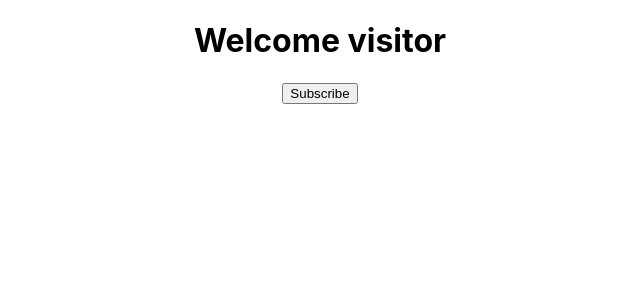
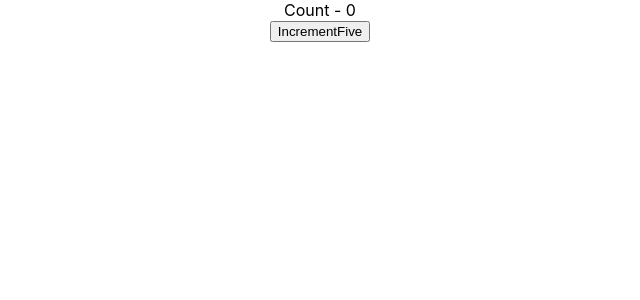
Before and after one commit to Daemusin12/ReactJS, a React (Create React App) app in the folder hello-world/: page / in a window 1280 px wide. Shown: the top 300 px of the page, without its empty margins (320-960 px from the left). Built offline with nearby package versions, Linux system fonts and the light colour scheme.

Commit message:
setState

```diff
--- a/hello-world/src/App.js
+++ b/hello-world/src/App.js
@@ -1,9 +1,10 @@
 import React, { Component } from 'react';
 import './App.css';
+import Counter from './components/Counter';
 // import Greet from './components/Greet'
 // import Welcome from './components/Welcome';
 // import Hello from './components/Hello';
-import Message from './components/Message';
+// import Message from './components/Message';
 
 
 
@@ -17,7 +18,8 @@
         </Greet>
         <Welcome name='hotdog' heroName="itlog"></Welcome>
         <Hello></Hello> */}
-        <Message/>
+        {/* <Message/> */}
+        <Counter />
       </div>
     );
   }
--- /dev/null
+++ b/hello-world/src/components/Counter.js
@@ -0,0 +1,41 @@
+import React, { Component } from "react";
+
+class Counter extends Component {
+    constructor(props) {
+        super(props)
+
+        this.state = {
+            count: 0
+        }
+    }
+
+    increment() {
+        // this.setState({
+        //     count: this.state.count + 1
+        // }, () => {console.log('Callback value', this.state.count)})
+
+        this.setState((prevState) => ({
+             count: prevState.count + 1
+        }), () => {console.log('Callback value', this.state.count)})
+        console.log(this.state.count)
+    }
+
+    incrementFive() {
+        this.increment()
+        this.increment()
+        this.increment()
+        this.increment()
+        this.increment()
+    }
+
+    render() {
+        return  (
+            <div>
+                <div>Count - {this.state.count}</div>
+                <button onClick={() => this.incrementFive()}>IncrementFive</button>
+            </div>
+        )
+    }
+}
+
+export default Counter
```
